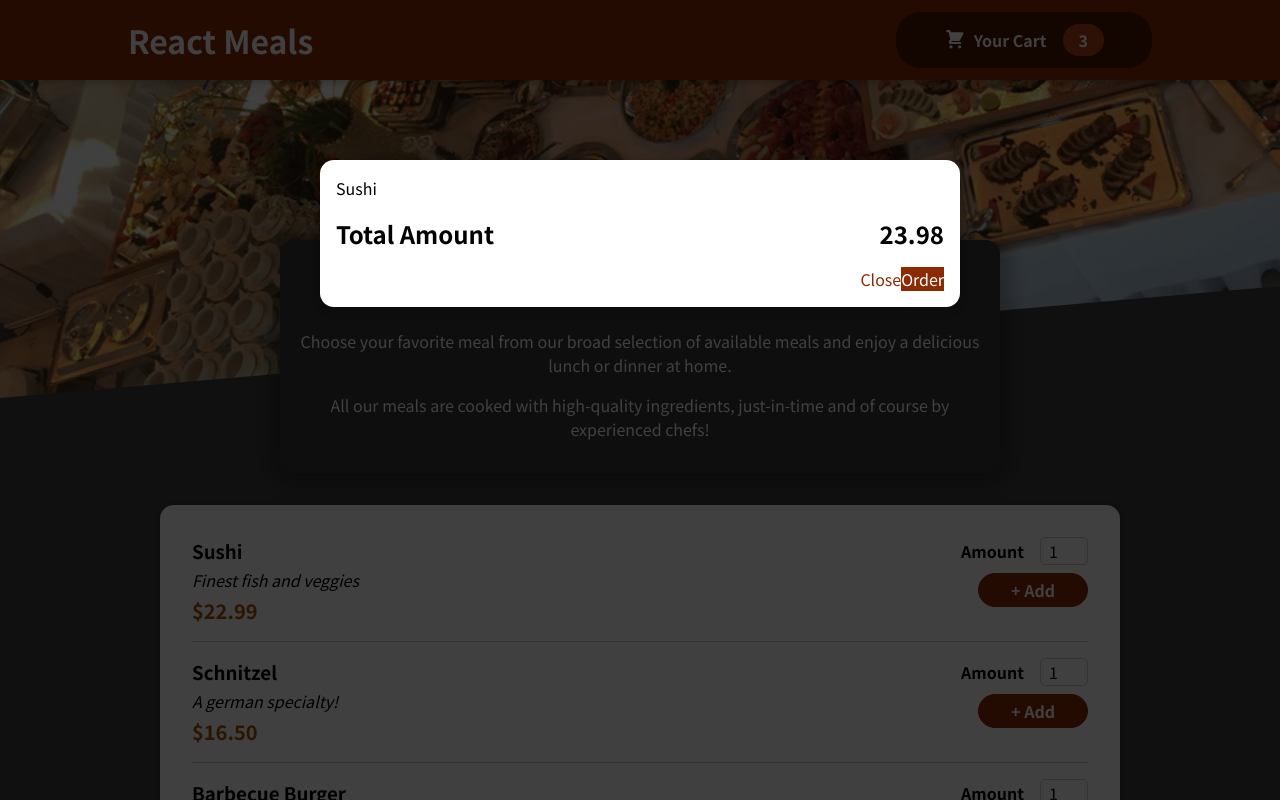
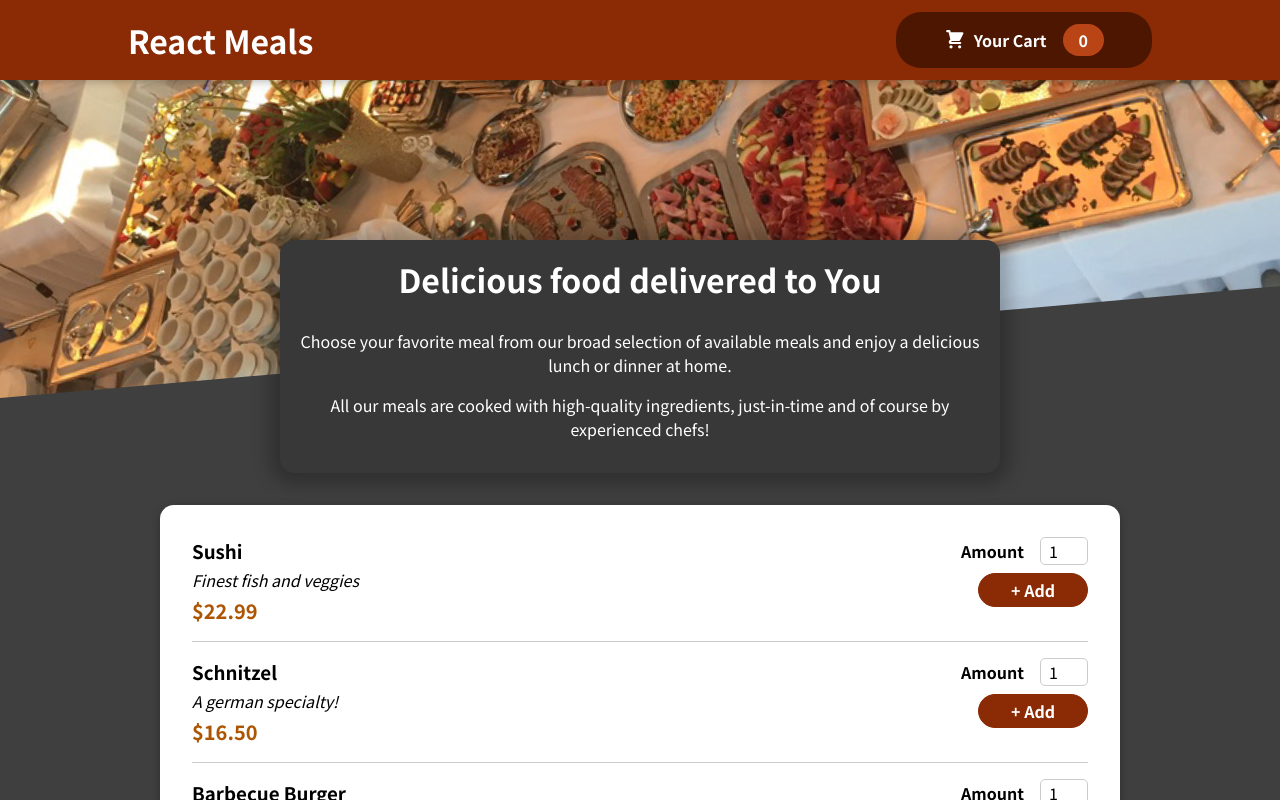
Before and after one commit to Hombre2014/react-complete-guide-meals, a React (Create React App) app: page / in a window 1280 px wide. Shown: the top 800 px of the page. Built offline with nearby package versions, Linux system fonts and the light colour scheme.

Commit message:
Implemented the open/close of the cart modal

```diff
--- a/src/App.js
+++ b/src/App.js
@@ -1,18 +1,28 @@
-import { Fragment } from 'react';
+import { useState } from 'react';
 import Meals from './components/Meals/Meals';
 import Cart from './components/Cart/Cart';
-
 import Header from './components/Layout/Header';
+import CartProvider from './store/CartProvider';
 
 const App = () => {
+  const [cartIsShown, setCartIsShown] = useState(false);
+
+  const showCartHandler = () => {
+    setCartIsShown(true);
+  }
+
+  const hideCartHandler = () => {
+    setCartIsShown(false);
+  }
+
   return (
-    <Fragment>
-      <Cart />
-      <Header />
+    <CartProvider>
+      {cartIsShown && <Cart onClose={hideCartHandler} />}
+      <Header onShowCart={showCartHandler} />
       <main>
         <Meals />
       </main>
-    </Fragment>
+    </CartProvider>
   );
 }
 
--- a/src/components/Cart/Cart.js
+++ b/src/components/Cart/Cart.js
@@ -3,18 +3,20 @@
 import Modal from '../UI/Modal';
 
 const Cart = (props) => {
-  const cartItems = <ul className={classes['cart-items']}>{[{id: 'c1', name: 'Sushi', amount: 2, price: 12.99}].map((item) =>  <li>{item.name}</li>)}</ul>;
+  const cartItems = <ul className={classes['cart-items']}>
+      {[{id: 'c1', name: 'Sushi', amount: 2, price: 12.99}].map((item) =>  <li>{item.name}</li>)}
+    </ul>;
 
   return (
-    <Modal>
+    <Modal onClose={props.onClose} >
       {cartItems}
       <div className={classes.total}>
         <span>Total Amount</span>
         <span>23.98</span>
       </div>
       <div className={classes.actions}>
-        <buttons className={classes['button--alt']}>Close</buttons>
-        <buttons className={classes.button}>Order</buttons>
+        <button className={classes['button--alt']} onClick={props.onClose}>Close</button>
+        <button className={classes.button}>Order</button>
       </div>
     </Modal>
   )
--- a/src/components/Layout/Header.js
+++ b/src/components/Layout/Header.js
@@ -9,7 +9,7 @@
     <Fragment>
       <header className={classes.header}>
         <h1>React Meals</h1>
-        <HeaderCartButton />
+        <HeaderCartButton onClick={props.onShowCart} />
       </header>
       <div className={classes['main-image']}>
         <img src={mealsImage} alt="A table full of delicious food"/>
--- a/src/components/Layout/HeaderCartButton.js
+++ b/src/components/Layout/HeaderCartButton.js
@@ -1,15 +1,22 @@
-import React from 'react';
+import React, { useContext, useState } from 'react';
 import CartIcon from '../Cart/CartIcon';
 import classes from './HeaderCartButton.module.css';
+import CartContext from '../../store/cart-context';
 
 const HeaderCartButton = (props) => {
+  const cartCtx = useContext(CartContext);
+
+  const numberOfCartItems = cartCtx.items.reduce((curNumber, item) => {
+    return curNumber + item.amount;
+  }, 0);
+
   return (
-    <button className={classes.button}>
+    <button className={classes.button} onClick={props.onClick}>
       <span className={classes.icon}>
         <CartIcon />
       </span>
       <span>Your Cart</span>
-      <span className={classes.badge}>3</span>
+      <span className={classes.badge}>{numberOfCartItems}</span>
     </button>
   )
 }
--- a/src/components/UI/Modal.js
+++ b/src/components/UI/Modal.js
@@ -3,7 +3,7 @@
 import classes from './Modal.module.css';
 
 const Backdrop = props => {
-  return <div className={classes.backdrop}></div>
+  return <div className={classes.backdrop} onClick={props.onClose}></div>
 };
 
 const ModalOverlay = props => {
@@ -19,7 +19,7 @@
 const Modal = (props) => {
   return (
     <Fragment>
-      {ReactDOM.createPortal(<Backdrop />, portalElement)}
+      {ReactDOM.createPortal(<Backdrop onClose={props.onClose} />, portalElement)}
       {ReactDOM.createPortal(<ModalOverlay>{props.children}</ModalOverlay>, portalElement)}
     </Fragment>
   )
--- /dev/null
+++ b/src/store/CartProvider.js
@@ -0,0 +1,27 @@
+import React from 'react';
+import CartContext from './cart-context';
+
+const CartProvider = (props) => {
+  const addItemToCartHandler = item => {
+
+  };
+
+  const removeItemFromCartHandler = id => {
+
+  };
+
+  const cartContext = {
+    items: [],
+    totalAmount: 0,
+    addItem: addItemToCartHandler,
+    removeItem: removeItemFromCartHandler
+  };
+
+  return (
+    <CartContext.Provider value={cartContext}>
+      {props.children}
+    </CartContext.Provider>
+  )
+}
+
+export default CartProvider;
--- /dev/null
+++ b/src/store/cart-context.js
@@ -0,0 +1,10 @@
+import React from 'react';
+
+const CartContext = React.createContext({
+  items: [],
+  totalAmount: 0,
+  addItem: (item) => {},
+  removeItem: (id) => {}
+})
+
+export default CartContext;
```
